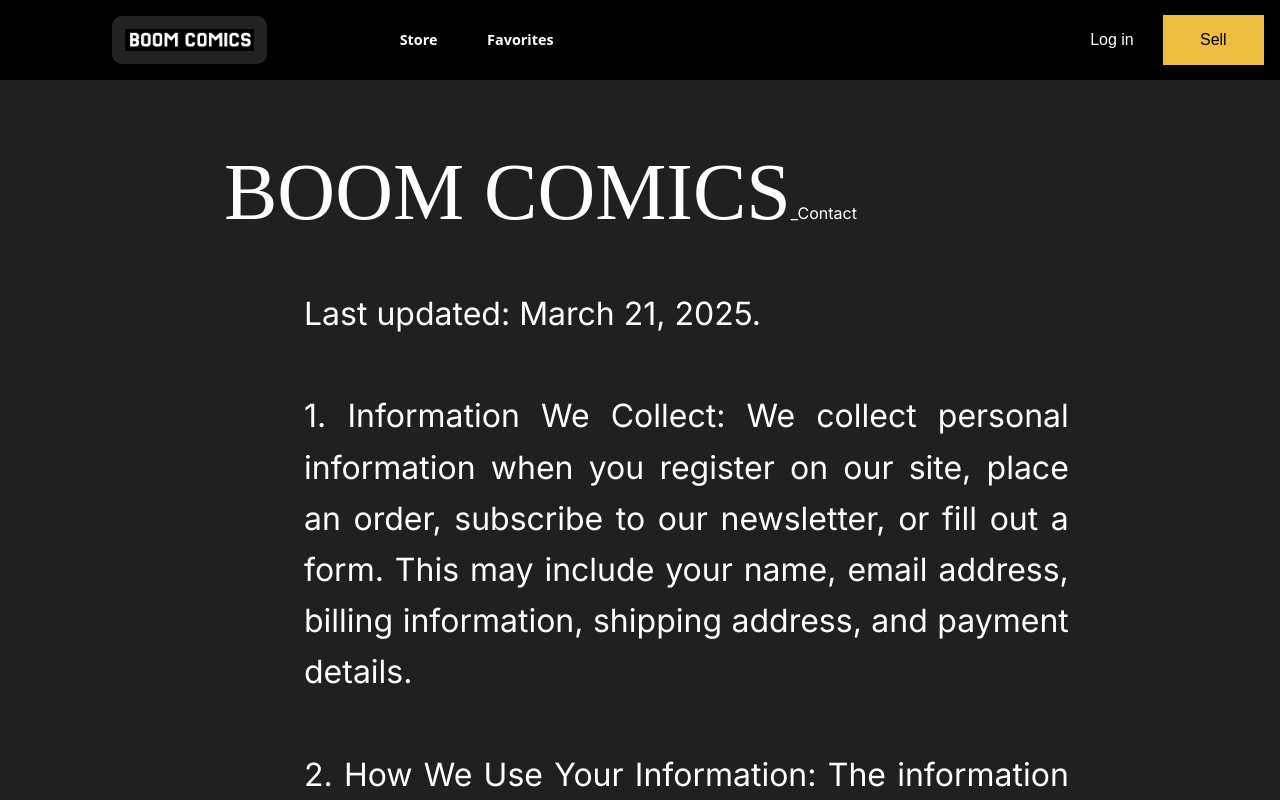
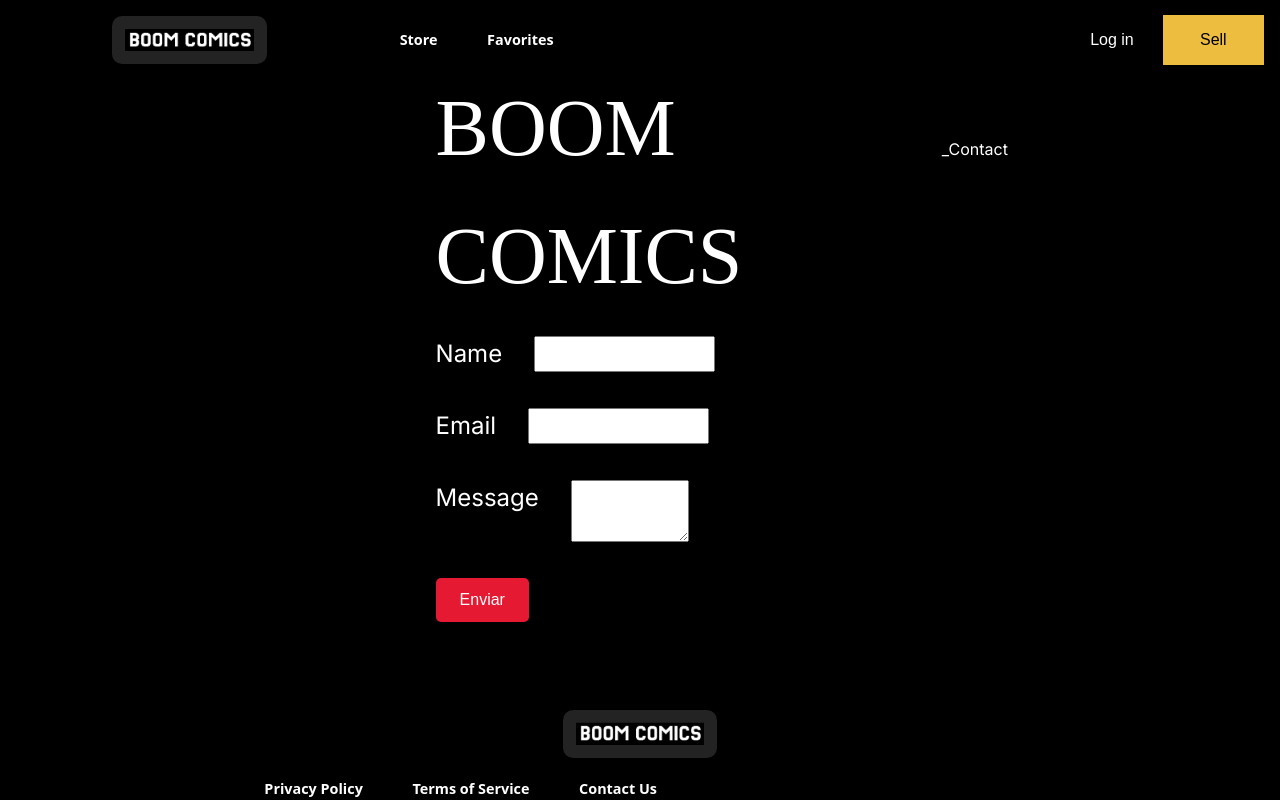
Before and after one commit to Hackathon-Globant-F5-G9/MarketPlace, a React (Vite) app in the folder comics-market/: page /contact in a window 1280 px wide. Shown: the top 800 px of the page. Built offline with nearby package versions, Linux system fonts and the light colour scheme; a web font is replaced by a local one.

Commit message:
creacion de pagina de contacto

```diff
--- a/comics-market/src/components/footer/Footer.jsx
+++ b/comics-market/src/components/footer/Footer.jsx
@@ -13,7 +13,7 @@ export default function Footer() {
       <Navbar>
         <NavItem href="/privacypolicy" text="Privacy Policy" />
         <NavItem href="#terms" text="Terms of Service" />
-        <NavItem href="#contact" text="Contact Us" />
+        <NavItem href="/contact" text="Contact Us" />
       </Navbar>
       <div className={styles.iconContainer}>
         <FaFacebook className={styles.icon} />
--- a/comics-market/src/pages/ContactPage/ContactPage.jsx
+++ b/comics-market/src/pages/ContactPage/ContactPage.jsx
@@ -9,39 +9,25 @@ export default function ContactPage() {
       <Header />
       <section>
             <div className={styles.title}><p className={styles.logoTitle}>BOOM COMICS</p><p>_Contact</p></div>
-            <p className={styles.paragraph}>
-Last updated: March 21, 2025. <br /><br />
+            <form>
+      <div className={styles.contactItem}>
+        <label htmlFor="name">Name</label>
+        <input type="text" id="name" name="name" />
+      </div><br />
 
-1. Information We Collect:
-We collect personal information when you register on our site, place an order, subscribe to our newsletter, or fill out a form. This may include your name, email address, billing information, shipping address, and payment details.<br /><br />
+      <div className={styles.contactItem}>
+        <label htmlFor="email">Email</label>
+        <input type="email" id="email" name="email" />
+      </div><br />
 
-2. How We Use Your Information:
-The information we collect may be used in the following ways:<br /><br />
+      <div className={styles.contactItem}>
+        <label htmlFor="message">Message</label>
+        <textarea id="message" name="message" rows="4"></textarea>
+      </div><br />
 
-To process transactions and fulfill orders.
-To personalize your experience and respond to customer service requests.
-To send periodic emails about promotions, new products, and updates (you can opt-out at any time).
-To improve our website and enhance your shopping experience.<br /><br />
-3. Sharing Your Information:
-We do not sell, trade, or transfer your personal information to third parties except for trusted partners who assist us in operating our website, processing payments, and delivering products. All partners are required to keep your information confidential.<br /><br />
+      <button type="submit">Enviar</button>
+    </form>
 
-4. Data Protection:
-We implement a variety of security measures to maintain the safety of your personal information. Our website uses secure servers and encryption to protect sensitive data.<br /><br />
-
-5. Your Rights:
-You have the right to access, correct, update, or request the deletion of your personal information. Please contact us using the information below for any requests.<br /><br />
-
-6. Cookies and Tracking Technologies:
-We use cookies to enhance your experience, analyze website traffic, and customize content. You can control cookie preferences through your browser settings.<br /><br />
-
-7. Data Retention:
-We retain your personal information for as long as necessary to fulfill the purposes outlined in this policy unless a longer retention period is required by law.<br /><br />
-
-8. Children's Privacy:
-Our website is not intended for individuals under 13 years of age. We do not knowingly collect information from children under 13.<br /><br />
-
-9. Contact Us:
-If you have any questions about this privacy policy or wish to exercise your data protection rights, please contact us at: privatepolicy@boomcomics.com</p>
         </section>
       <Footer />
     </>
--- a/comics-market/src/pages/ContactPage/ContactPage.module.css
+++ b/comics-market/src/pages/ContactPage/ContactPage.module.css
@@ -7,8 +7,7 @@ section{
     background-color: var(--senary-color);
     padding-block: 3rem;
     padding-bottom: 4rem;
-    padding-top: 7rem;
-    background-color: rgb(32, 32, 32);
+    font-size: 1.5rem ;
 
 }
 section .paragraph{
@@ -28,6 +27,24 @@ section .title{
     font-size: 5rem;
 }
 
+form{
+    width: 40%;
+}
+
+.contactItem{
+    display: flex;
+
+    gap: 2rem;
+    justify-content: space-between;
+}
+
+input{
+    width: 23rem;
+}
+
+textarea{
+    width: 23rem;
+}
 @media only screen and (max-width: 850px) {
 section {
     padding-left: 3rem;
@@ -37,5 +54,8 @@ section .paragraph{
     padding-left: 0.5rem;
 
 }
+form{
+    width: 80%;
+}
 
   }
```
